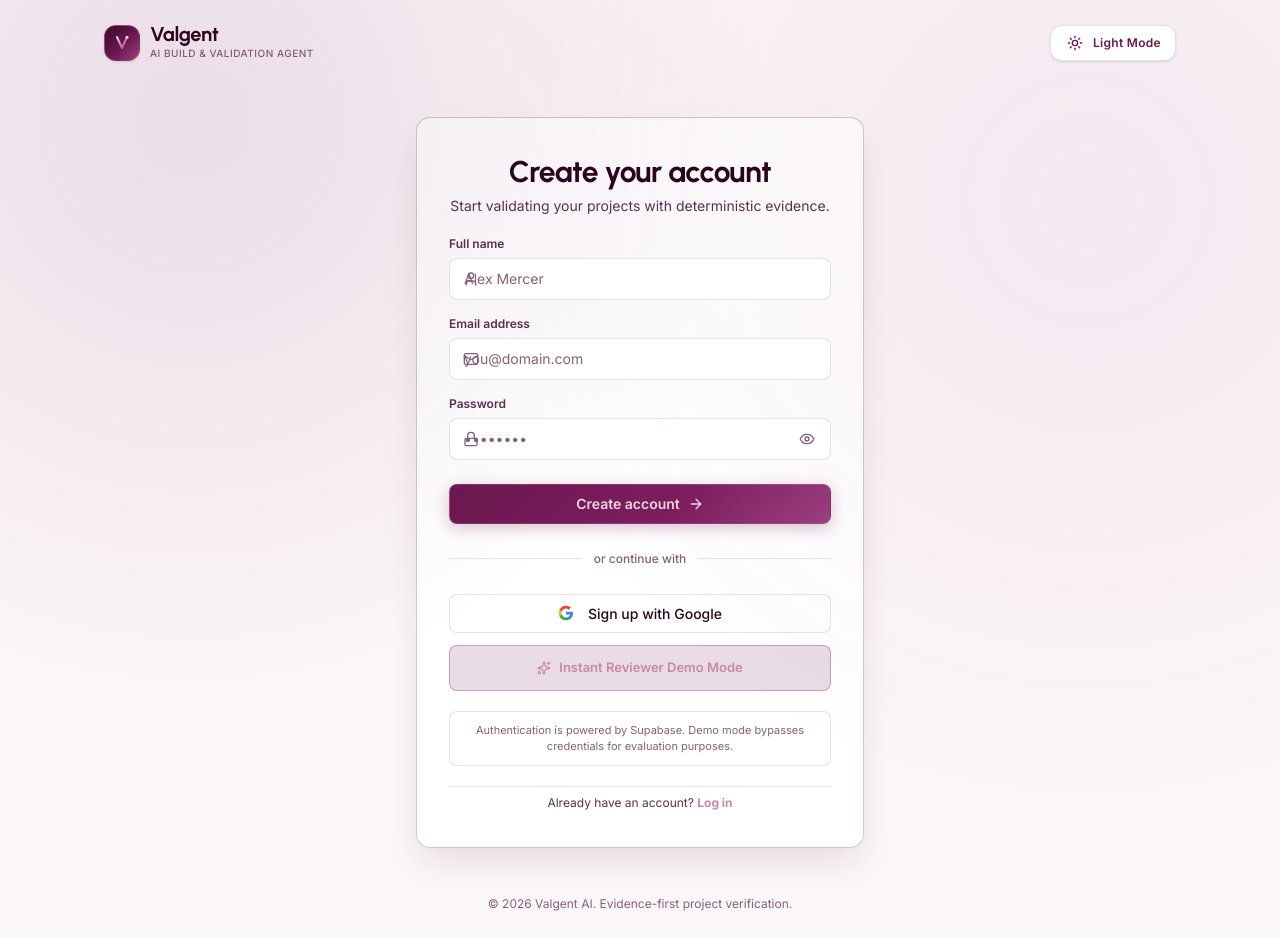
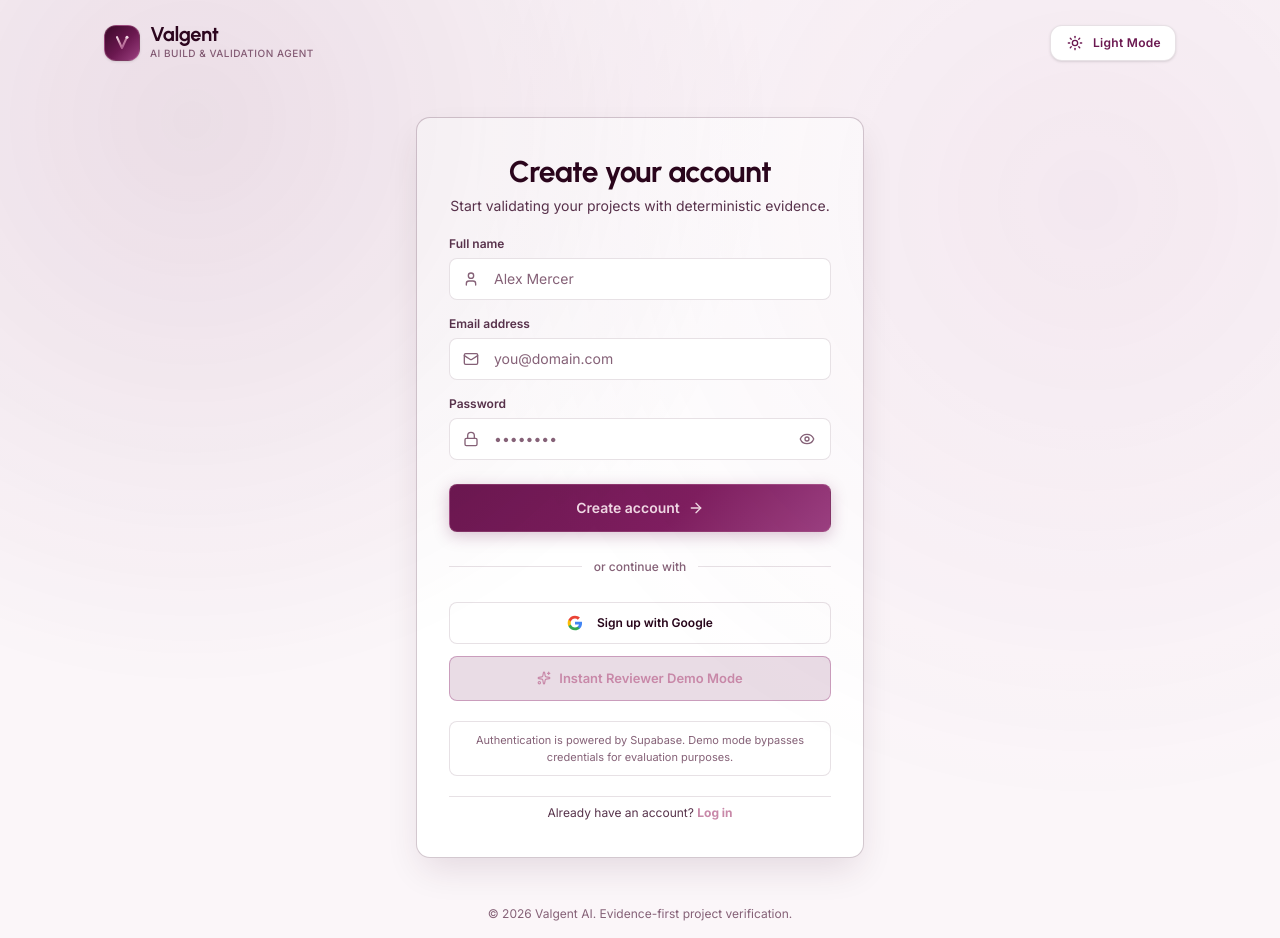
Before and after one commit to Mir-Sarfaraz-Ahmed/Valgent, a React (Vite) app in the folder frontend/: page /signup in a window 1280 px wide. Built offline with nearby package versions, Linux system fonts and the light colour scheme; no server answers.

Commit message:
fix(ui): wrap component classes in @layer components and restore input icon clearance

```diff
--- a/frontend/src/index.css
+++ b/frontend/src/index.css
@@ -207,6 +207,7 @@ code, pre, .font-mono {
   margin: 0 auto;
 }
 
+@layer components {
   /* Dedicated Auth Card with guaranteed 36px padding & flex rhythm */
   .auth-card {
     background-color: var(--surface-card-elevated);
@@ -409,15 +410,15 @@ code, pre, .font-mono {
     color: var(--text-muted);
   }
 
-/* WebKit Autofill theme sync */
-input:-webkit-autofill,
-input:-webkit-autofill:hover,
-input:-webkit-autofill:focus,
-input:-webkit-autofill:active {
-  -webkit-text-fill-color: var(--text-primary) !important;
-  -webkit-box-shadow: 0 0 0 1000px var(--surface-card) inset !important;
-  box-shadow: 0 0 0 1000px var(--surface-card) inset !important;
-  transition: background-color 5000s ease-in-out 0s;
+  /* Inputs accompanied by icons: guaranteed safe clearance */
+  .relative > svg:first-child ~ .ui-input,
+  .relative:has(> svg:first-child) > .ui-input {
+    padding-left: 2.75rem; /* 44px */
+  }
+
+  .relative > .ui-input ~ button:last-child,
+  .relative:has(> button:last-child) > .ui-input {
+    padding-right: 2.75rem; /* 44px */
   }
 
   /* Canonical Status Badges */
@@ -454,6 +455,7 @@ input:-webkit-autofill:active {
     background-color: var(--status-insufficient-bg);
     color: var(--status-insufficient);
     border: 1px solid var(--status-insufficient-border);
+  }
 }
 
 /* Gradient Text Accent */
--- a/frontend/src/pages/LoginPage.tsx
+++ b/frontend/src/pages/LoginPage.tsx
@@ -98,7 +98,7 @@ export const LoginPage: React.FC = () => {
                     placeholder="you@domain.com"
                     value={email}
                     onChange={(e) => setEmail(e.target.value)}
-                    className="ui-input pl-10 text-xs sm:text-sm"
+                    className="ui-input pl-11 text-xs sm:text-sm"
                     required
                   />
                 </div>
@@ -118,7 +118,7 @@ export const LoginPage: React.FC = () => {
                     placeholder="••••••••"
                     value={password}
                     onChange={(e) => setPassword(e.target.value)}
-                    className="ui-input pl-10 pr-10 text-xs sm:text-sm"
+                    className="ui-input pl-11 pr-11 text-xs sm:text-sm"
                     required
                   />
                   <button
--- a/frontend/src/pages/ProjectsPage.tsx
+++ b/frontend/src/pages/ProjectsPage.tsx
@@ -233,7 +233,7 @@ export const ProjectsPage: React.FC = () => {
                 placeholder="Search projects by name, repo or description..."
                 value={search}
                 onChange={(e) => setSearch(e.target.value)}
-                className="ui-input pl-10 text-xs sm:text-sm"
+                className="ui-input pl-11 text-xs sm:text-sm"
               />
             </div>
 
--- a/frontend/src/pages/SignUpPage.tsx
+++ b/frontend/src/pages/SignUpPage.tsx
@@ -103,7 +103,7 @@ export const SignUpPage: React.FC = () => {
                   placeholder="Alex Mercer"
                   value={fullName}
                   onChange={(e) => setFullName(e.target.value)}
-                  className="ui-input pl-10 text-xs sm:text-sm"
+                  className="ui-input pl-11 text-xs sm:text-sm"
                   required
                 />
               </div>
@@ -121,7 +121,7 @@ export const SignUpPage: React.FC = () => {
                   placeholder="you@domain.com"
                   value={email}
                   onChange={(e) => setEmail(e.target.value)}
-                  className="ui-input pl-10 text-xs sm:text-sm"
+                  className="ui-input pl-11 text-xs sm:text-sm"
                   required
                 />
               </div>
@@ -139,7 +139,7 @@ export const SignUpPage: React.FC = () => {
                   placeholder="••••••••"
                   value={password}
                   onChange={(e) => setPassword(e.target.value)}
-                  className="ui-input pl-10 pr-10 text-xs sm:text-sm"
+                  className="ui-input pl-11 pr-11 text-xs sm:text-sm"
                   required
                   minLength={6}
                 />
```
Lines whose indentation alone changed are shown as unchanged.
